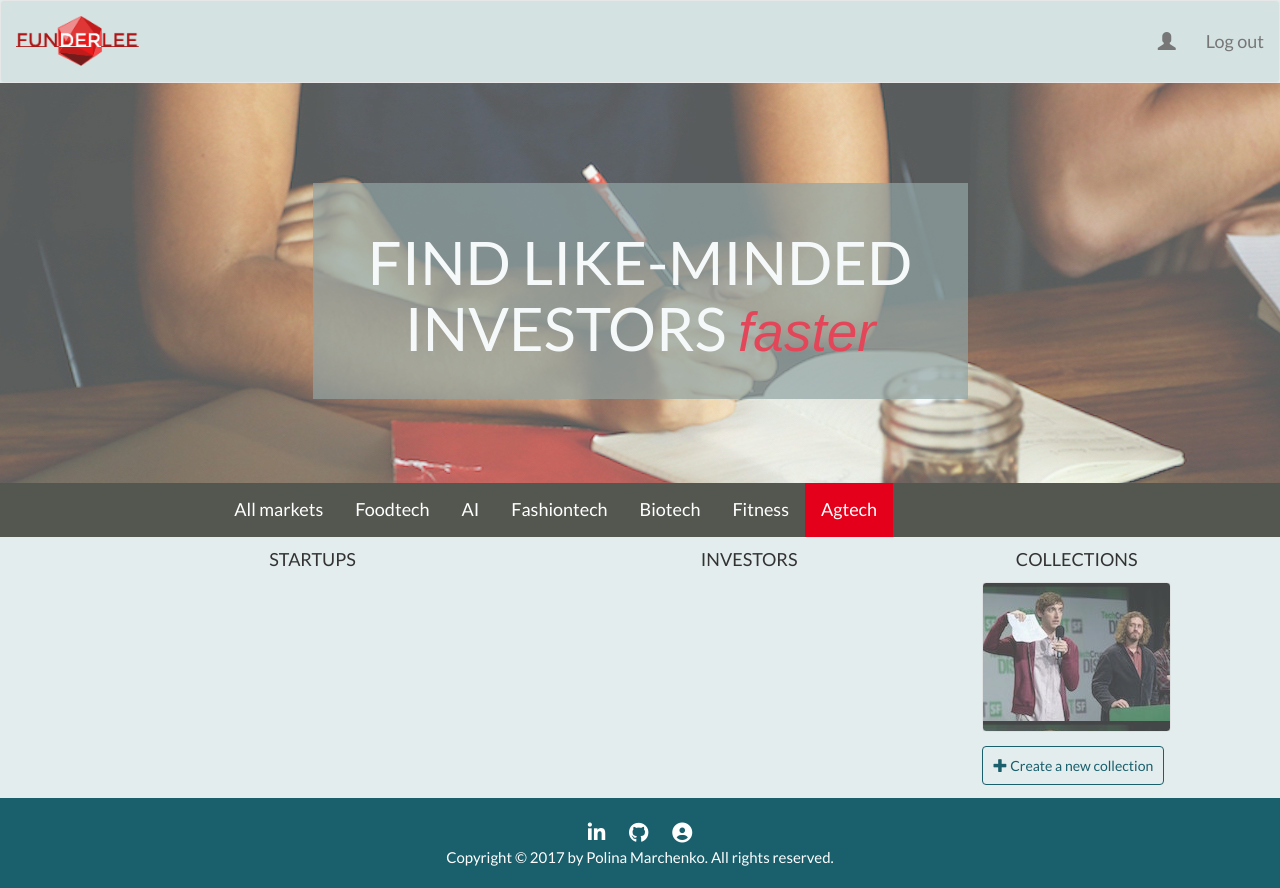
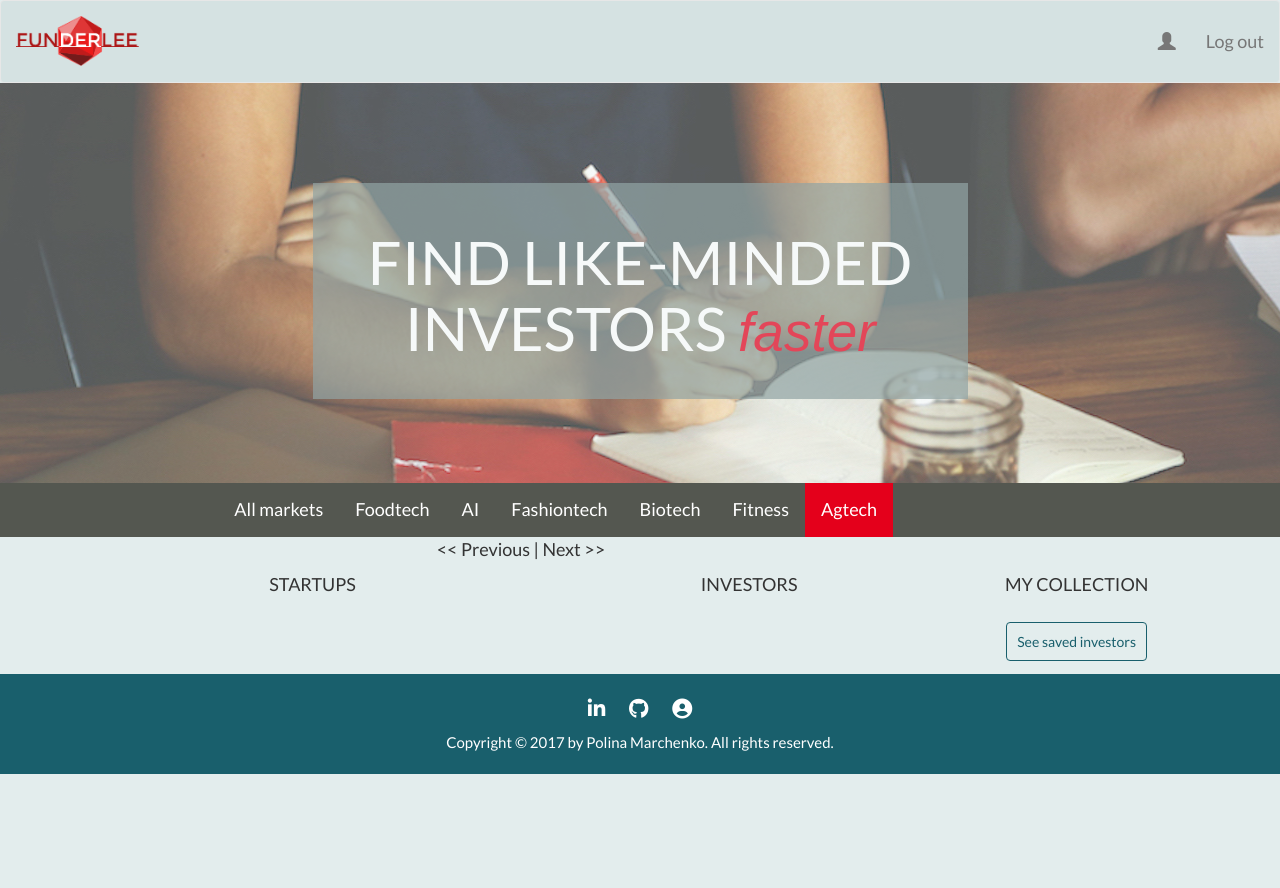
Before and after one commit to polinamarchenko/funderlee, a Flask app: page /users/agtech in a window 1280 px wide. After the commit the page ends 774 px from the top, so only its background shows below. Run offline with Flask 2, Linux system fonts and the light colour scheme; the visitor is signed in with stand-in values (Sample User, id 1); data comes from the database, SQL or seed files in the repository; data that the repository does not hold is empty; some libraries are stand-ins or nearby versions; some web fonts are replaced.

Commit message:
Add pagination to the Home and agtech

```diff
--- a/project/investors/forms.py
+++ b/project/investors/forms.py
@@ -3,6 +3,4 @@ from wtforms import StringField
 from wtforms.validators import DataRequired, Email, Length
 
 class InvestorForm(FlaskForm):
-    name = StringField('name', validators=[DataRequired()])
-    url = StringField('website', validators=[DataRequired(), Email()])
-    country = StringField('location', validators=[Length(min=6)])
+    investor = StringField('investor', validators=[DataRequired()])
--- a/project/investors/models.py
+++ b/project/investors/models.py
@@ -36,3 +36,8 @@ class Investor(db.Model):
 
     def get_market_names(self):
         return ", ".join([market.name for market in self.markets])
+
+    @classmethod
+    def get_investors_in_market(cls, market_name):
+        return db.session.query(Investor,InvestorsMarkets,Market).filter(Investor.id==InvestorsMarkets.c.investor_id).filter(InvestorsMarkets.c.market_id==Market.id).filter(Market.name==market_name)
+        #Investor.query.join
--- a/project/static/stylesheets/style.css
+++ b/project/static/stylesheets/style.css
@@ -11,6 +11,7 @@ body {
   font-family: 'Lato', sans-serif;
   font-size: 18px;
   background-color: #e3eded;
+  min-height: 100vh;
 }
 
 h1 {
@@ -124,6 +125,11 @@ li.market a.active:link, li.market a.active:visited, li.market a.active:hover {
   color: white;
 }
 
+div.center-link {
+  text-align: center;
+  margin-top: 30px;
+}
+
 a.add-item:link, a.add-item:visited {
   color: #195F6C;
   padding: 10px;
@@ -136,18 +142,6 @@ a.add-item:hover, a.add-item:active {
   color: white;
   border: solid #195f6C 1px;
   background-color: #195F6C;
-}
-
-.collections {
-  list-style-type: none;
-}
-li.collection {
-  padding-top: 15px;
-  padding-bottom: 15px;
-  font-size: 15px;
-  background-image: url('/static/images/funderlee_collection.jpg');
-  height: 150px;
-  opacity: 0.7;
 }
 
 .right {
@@ -203,6 +197,7 @@ p.footer {
 p.social-links {
   text-align: center;
   margin: 0;
+  padding-bottom: 10px;
   font-size: 20px;
 }
 
--- a/project/users/templates/users/agtech.html
+++ b/project/users/templates/users/agtech.html
@@ -25,10 +25,26 @@
   </div>
 
   <div class="row">
+    <div class="col-lg-4 col-lg-offset-4">
+      {% if investors.has_prev %}
+        <a href="{{ url_for('users.agt', page=investors.prev_num) }}">&lt;&lt; Previous</a>
+      {% else %}
+        &lt;&lt; Previous
+      {% endif %} |
+
+      {% if investors.has_next %}
+        <a href="{{ url_for('users.agt', page=investors.next_num) }}">Next &gt;&gt;</a>
+      {% else %}
+        Next &gt;&gt;
+      {% endif %}
+    </div>
+  </div>
+
+  <div class="row">
     <div class="col-lg-4 col-lg-offset-1">
     <p class="title">STARTUPS</p>
       <ul class="list-group">
-        {% for startup in startups %}
+        {% for startup in startups.items %}
           <li class="list-group-item">
             <p class="name">{{startup.name}}</p>
             <p><span class="glyphicon glyphicon-link" aria-hidden="true"></span> <a href="{{startup.url}}">{{startup.url}}</a></p>
@@ -41,15 +57,20 @@
     <div class="col-lg-4">
       <p class="title">INVESTORS</p>
       <ul class="list-group">
-        {% for investor in investors %}
+        {% for investor in investors.items %}
           {% if 'agriculture' in investor.get_market_names() %}
           <li class="list-group-item">
-            <form class="investor" action="index.html" method="post">
               <p class="name">{{investor.name}}</p>
               <p class="country"><span class="glyphicon glyphicon-globe" aria-hidden="true"></span> {{investor.country}}</p>
               <p><span class="glyphicon glyphicon-link" aria-hidden="true"></span> <a href="{{investor.url}}">{{investor.url}}</a></p>
               <p class="markets"><span class="glyphicon glyphicon-fire" aria-hidden="true"></span> Markets: {{investor.get_market_names()}}</p>
-              <button type="submit" class="btn btn-success">Save</button>
+              <form class="investor" action="{{ url_for('users.agtech') }}" method="post">
+                <input type="hidden" value="{{investor.name}}" name="investor">
+              {% if investor in current_user.investors %}
+                <button type="submit" class="btn btn-danger">Remove</button>
+              {% else %}
+                <button type="submit" class="btn btn-success">Save</button>
+              {% endif %}
             </form>
           </li>
           {% endif %}
@@ -58,15 +79,10 @@
     </div>
 
     <div class="col-lg-2">
-      <p class="title">COLLECTIONS</p>
-      <ul class="list-group collections">
-        <li class="list-group-item collection">
-          {% for collection in current_user.collections %}
-            <p class="collection-home-side">{{collection.name}} <a href="#"><span class="glyphicon glyphicon-remove right" aria-hidden="true"></span></a></p>
-          {% endfor %}
-          </li>
-      </ul>
-      <a class="add-item" href="{{url_for('users.new', id=current_user.id)}}"><span class="glyphicon glyphicon-plus" aria-hidden="true"></span> Create a new collection</a>
+      <p class="title">MY COLLECTION</p>
+      <div class="center-link">
+        <a class="add-item" href="{{url_for('users.collection', id=current_user.id)}}">See saved investors</a>
+      </div>
     </div>
 
   </div>
@@ -89,7 +105,7 @@
     <div class="col-lg-4 col-md-offset-2">
     <p class="title">STARTUPS</p>
       <ul class="list-group">
-        {% for startup in startups %}
+        {% for startup in startups.items %}
           <li class="list-group-item">
             <p class="name">{{startup.name}}</p>
             <p><span class="glyphicon glyphicon-link" aria-hidden="true"></span> <a href="{{startup.url}}">{{startup.url}}</a></p>
@@ -102,7 +118,7 @@
     <div class="col-lg-4">
       <p class="title">INVESTORS</p>
       <ul class="list-group">
-        {% for investor in investors %}
+        {% for investor in investors.items %}
           <li class="list-group-item">
             <p class="name">{{investor.name}}</p>
             <p class="country"><span class="glyphicon glyphicon-globe" aria-hidden="true"></span> {{investor.country}}</p>
--- a/project/users/views.py
+++ b/project/users/views.py
@@ -4,6 +4,7 @@ from project.investors.models import Investor
 from project.startups.models import Startup
 from project.users.forms import UserForm, LoginForm, EditForm, PasswordForm
 from project.collections.forms import CollectionForm
+from project.investors.forms import InvestorForm
 from project import db, bcrypt
 from sqlalchemy.exc import IntegrityError
 from flask_login import login_user, logout_user, current_user, login_required
@@ -107,55 +108,197 @@ def password(id):
     form = PasswordForm(request.form)
     return render_template('users/password.html', form=form, user=user)
 
-@users_blueprint.route('/<int:id>/collection')
+@users_blueprint.route('/<int:id>/collection', methods=['GET', 'POST'])
 def collection(id):
     user = User.query.get(id)
+    if request.method == 'POST':
+        form = InvestorForm(request.form)
+        found_investor = Investor.query.filter_by(name=form.investor.data).first()
+        current_user.investors.remove(found_investor)
+        db.session.commit()
+        return render_template('users/collection.html', form=form)
     return render_template('users/collection.html', user=user)
 
-@users_blueprint.route('/<int:id>/new')
-def new(id):
-    user = User.query.get(id)
-    form = CollectionForm(request.form)
-    return render_template('users/new.html', user=user, form=form)
 
-@users_blueprint.route('/foodtech')
+@users_blueprint.route('/foodtech', methods=['GET', 'POST'])
 @login_required
 def foodtech():
     investors = Investor.query.all()
     startups = Startup.query.all()
+    if request.method == 'POST':
+        if request.form.get('investor', None) is not None:
+            form = InvestorForm(request.form)
+            found_investor = Investor.query.filter_by(name=form.investor.data).first()
+            if not found_investor in current_user.investors:
+                current_user.investors.append(found_investor)
+                db.session.add(found_investor)
+                db.session.commit()
+            else:
+                current_user.investors.remove(found_investor)
+                db.session.commit()
+            return render_template('users/foodtech.html', investors=investors, startups=startups, form=form)
+        else:
+            form2 = CollectionForm(request.form)
+            if form2.validate():
+                collection = Collection(name=form2.name.data, user_id=current_user.id)
+                db.session.add(collection)
+                db.session.commit()
+                flash('You have created a new collection')
+                return render_template('users/foodtech.html', investors=investors, startups=startups, form=form2)
+            flash('Collection name cannot be empty')
+            return render_template('users/new.html', form=form2)
     return render_template('users/foodtech.html', investors=investors, startups=startups)
 
-@users_blueprint.route('/ai')
+
+@users_blueprint.route('/ai', methods=['GET', 'POST'])
 @login_required
 def ai():
     investors = Investor.query.all()
     startups = Startup.query.all()
+    if request.method == 'POST':
+        if request.form.get('investor', None) is not None:
+            form = InvestorForm(request.form)
+            found_investor = Investor.query.filter_by(name=form.investor.data).first()
+            if not found_investor in current_user.investors:
+                current_user.investors.append(found_investor)
+                db.session.add(found_investor)
+                db.session.commit()
+            else:
+                current_user.investors.remove(found_investor)
+                db.session.commit()
+            return render_template('users/ai.html', investors=investors, startups=startups, form=form)
+        else:
+            form2 = CollectionForm(request.form)
+            if form2.validate():
+                collection = Collection(name=form2.name.data, user_id=current_user.id)
+                db.session.add(collection)
+                db.session.commit()
+                flash('You have created a new collection')
+                return render_template('users/ai.html', investors=investors, startups=startups, form=form2)
+            flash('Collection name cannot be empty')
+            return render_template('users/new.html', form=form2)
     return render_template('users/ai.html', investors=investors, startups=startups)
 
-@users_blueprint.route('/fashiontech')
+@users_blueprint.route('/fashiontech', methods=['GET', 'POST'])
 @login_required
 def fashion():
     investors = Investor.query.all()
     startups = Startup.query.all()
+    if request.method == 'POST':
+        if request.form.get('investor', None) is not None:
+            form = InvestorForm(request.form)
+            found_investor = Investor.query.filter_by(name=form.investor.data).first()
+            if not found_investor in current_user.investors:
+                current_user.investors.append(found_investor)
+                db.session.add(found_investor)
+                db.session.commit()
+            else:
+                current_user.investors.remove(found_investor)
+                db.session.commit()
+            return render_template('users/fashiontech.html', investors=investors, startups=startups, form=form)
+        else:
+            form2 = CollectionForm(request.form)
+            if form2.validate():
+                collection = Collection(name=form2.name.data, user_id=current_user.id)
+                db.session.add(collection)
+                db.session.commit()
+                flash('You have created a new collection')
+                return render_template('users/fashiontech.html', investors=investors, startups=startups, form=form2)
+            flash('Collection name cannot be empty')
+            return render_template('users/new.html', form=form2)
     return render_template('users/fashiontech.html', investors=investors, startups=startups)
 
-@users_blueprint.route('/biotech')
+@users_blueprint.route('/biotech', methods=['GET', 'POST'])
 @login_required
 def biotech():
     investors = Investor.query.all()
     startups = Startup.query.all()
+    if request.method == 'POST':
+        if request.form.get('investor', None) is not None:
+            form = InvestorForm(request.form)
+            found_investor = Investor.query.filter_by(name=form.investor.data).first()
+            if not found_investor in current_user.investors:
+                current_user.investors.append(found_investor)
+                db.session.add(found_investor)
+                db.session.commit()
+            else:
+                current_user.investors.remove(found_investor)
+                db.session.commit()
+            return render_template('users/biotech.html', investors=investors, startups=startups, form=form)
+        else:
+            form2 = CollectionForm(request.form)
+            if form2.validate():
+                collection = Collection(name=form2.name.data, user_id=current_user.id)
+                db.session.add(collection)
+                db.session.commit()
+                flash('You have created a new collection')
+                return render_template('users/biotech.html', investors=investors, startups=startups, form=form2)
+            flash('Collection name cannot be empty')
+            return render_template('users/new.html', form=form2)
     return render_template('users/biotech.html', investors=investors, startups=startups)
 
-@users_blueprint.route('/fitnesstech')
+@users_blueprint.route('/fitnesstech', methods=['GET', 'POST'])
 @login_required
 def fitnesstech():
-    investors = Investor.query.all()
+    per_page = 20
+    investors = Investor.query.order_by('name').paginate(1,per_page,error_out=False)
     startups = Startup.query.all()
+    if request.method == 'POST':
+        if request.form.get('investor', None) is not None:
+            form = InvestorForm(request.form)
+            found_investor = Investor.query.filter_by(name=form.investor.data).first()
+            if not found_investor in current_user.investors:
+                current_user.investors.append(found_investor)
+                db.session.add(found_investor)
+                db.session.commit()
+            else:
+                current_user.investors.remove(found_investor)
+                db.session.commit()
+            return render_template('users/fitnesstech.html', investors=investors, startups=startups, form=form)
+        else:
+            form2 = CollectionForm(request.form)
+            if form2.validate():
+                collection = Collection(name=form2.name.data, user_id=current_user.id)
+                db.session.add(collection)
+                db.session.commit()
+                flash('You have created a new collection')
+                return render_template('users/fitnesstech.html', investors=investors, startups=startups, form=form2)
+            flash('Collection name cannot be empty')
+            return render_template('users/new.html', form=form2)
     return render_template('users/fitnesstech.html', investors=investors, startups=startups)
 
-@users_blueprint.route('/agtech')
+@users_blueprint.route('/fitnesstech/<int:page>')
+def view(page=1):
+    per_page = 20
+    investors = Investor.query.order_by('name').paginate(page,per_page,error_out=False)
+    return render_template('users/fitnesstech.html',investors=investors)
+
+@users_blueprint.route('/agtech', methods=['GET', 'POST'])
 @login_required
 def agtech():
-    investors = Investor.query.all()
-    startups = Startup.query.all()
+    per_page = 50
+    page = int(request.args.get("page", -1))
+    if page < 0:
+        page = 1
+    investors = Investor.query.order_by('name').paginate(page,120,error_out=False)
+    startups = Startup.query.order_by('name').paginate(page,per_page,error_out=False)
+    if request.method == 'POST':
+        if request.form.get('investor', None) is not None:
+            form = InvestorForm(request.form)
+            found_investor = Investor.query.filter_by(name=form.investor.data).first()
+            if not found_investor in current_user.investors:
+                current_user.investors.append(found_investor)
+                db.session.add(found_investor)
+                db.session.commit()
+            else:
+                current_user.investors.remove(found_investor)
+                db.session.commit()
+            return redirect(url_for('users.agtech', page=page))
     return render_template('users/agtech.html', investors=investors, startups=startups)
+
+@users_blueprint.route('/agtech/<int:page>')
+def agt(page=1):
+    per_page = 20
+    investors = Investor.query.order_by('name').paginate(page,120,error_out=False)
+    startups = Startup.query.order_by('name').paginate(page,per_page,error_out=False)
+    return render_template('users/agtech.html',investors=investors, startups=startups)
```
Also changed, not shown: project/__init__.py (+15 -19 lines), project/templates/home.html (+29 -14 lines), project/users/templates/users/ai.html (+11 -11 lines), project/users/templates/users/biotech.html (+11 -11 lines), project/users/templates/users/collection.html (+19 -7 lines), project/users/templates/users/fashiontech.html (+11 -11 lines), project/users/templates/users/fitnesstech.html (+11 -11 lines), project/users/templates/users/foodtech.html (+11 -11 lines), README.md.
